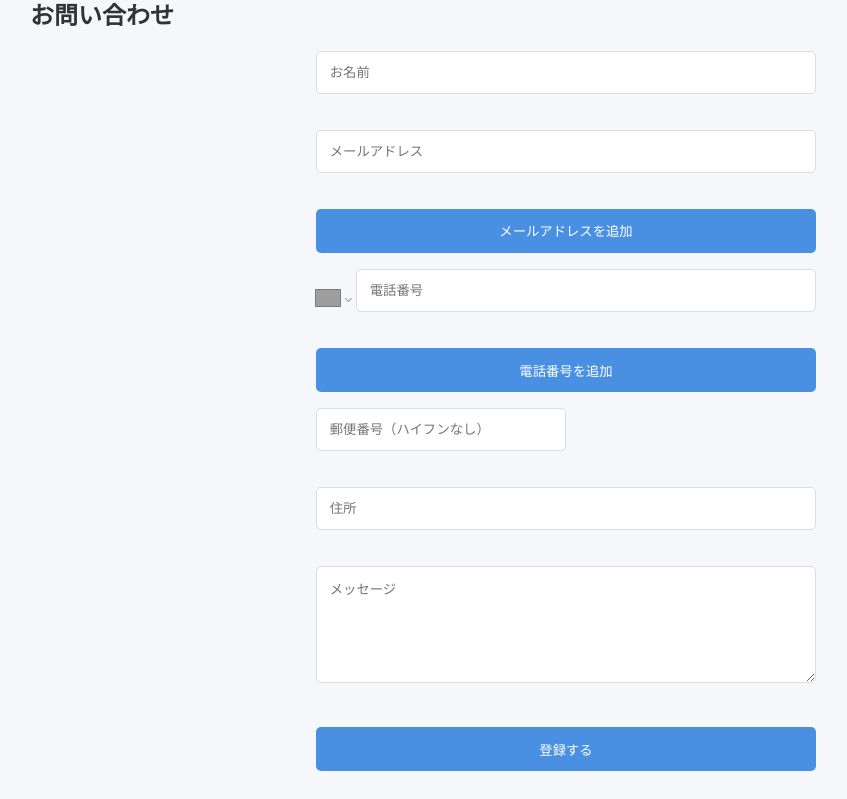
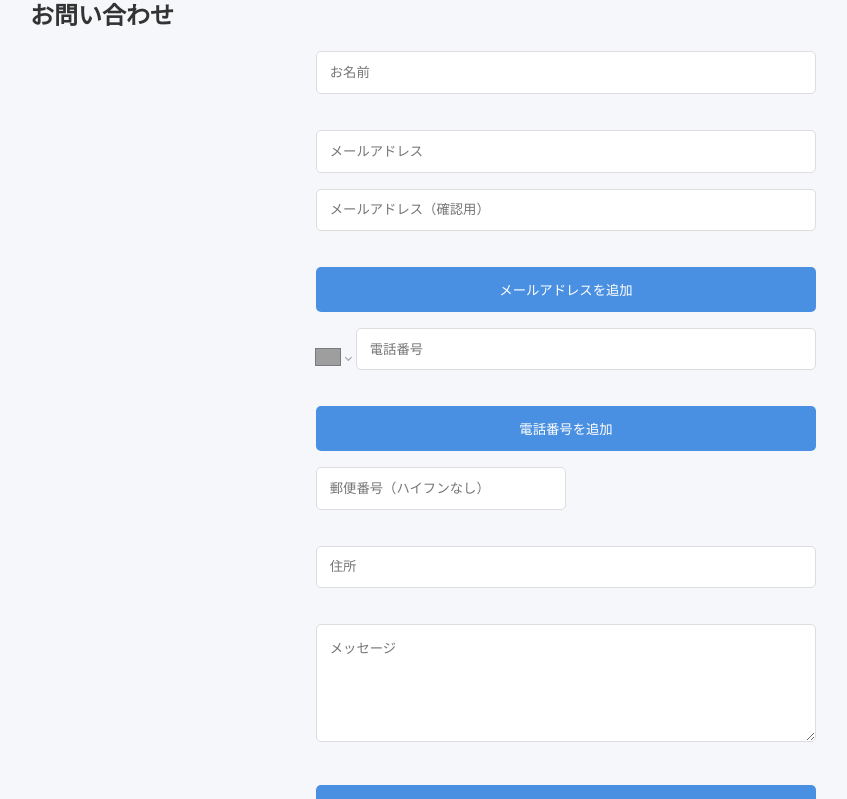
Before and after one commit to riku103/React_training_1, a React (Create React App) app: page / in a window 1280 px wide. Shown: the part 1474-2273 px from the top of the page, without its empty margins (74-921 px from the left). Built offline with nearby package versions, Linux system fonts and the light colour scheme; grey boxes are pictures that could not be loaded; the HTML template or start-up script is replaced by a standard one.

Commit message:
メールアドレス再確認フォームを間違えて消していたので復旧

```diff
--- a/src/components/Contact/Contact.tsx
+++ b/src/components/Contact/Contact.tsx
@@ -100,6 +100,22 @@ const Contact = () => {
               {errors.emails?.[index]?.email && (
                 <p style={{ color: "red" }}>{errors.emails?.[index]?.email?.message}</p>
               )}
+
+              <input
+                {...register(`emails.${index}.confirmEmail`, {
+                  required: "確認用メールアドレスを入力してください。",
+                  validate: (value) => {
+                    const emails = watch(`emails.${index}.email`);
+                    return value === emails || "メールアドレスが一致しません。";
+                  }
+                })}
+                type="email"
+                placeholder="メールアドレス（確認用）"
+              />
+              {errors.emails?.[index]?.confirmEmail && (
+                <p style={{ color: "red" }}>{errors.emails?.[index]?.confirmEmail?.message}</p>
+              )}
+
               {emailFields.length > 1 && (
                 <button type="button" onClick={() => removeEmail(index)}>メールアドレスを削除</button>
               )}
```
